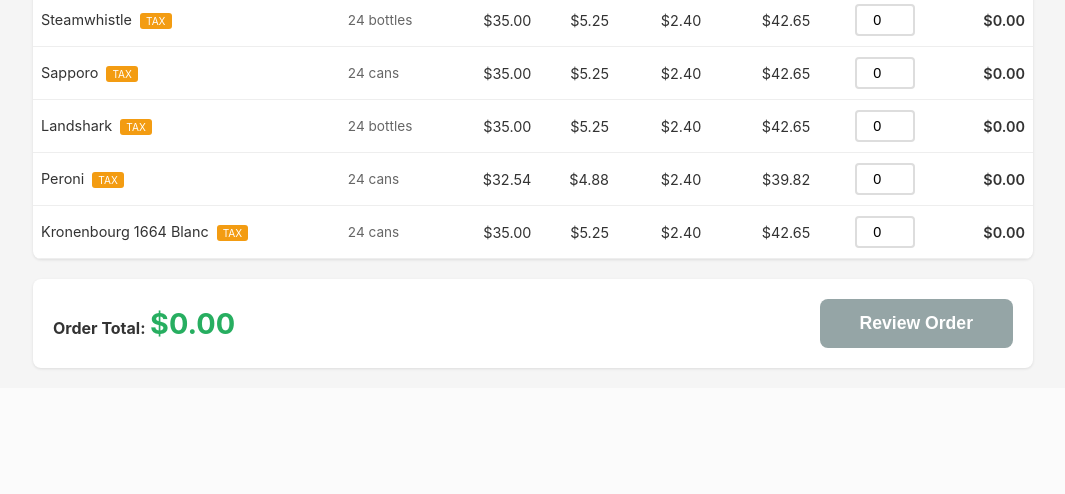
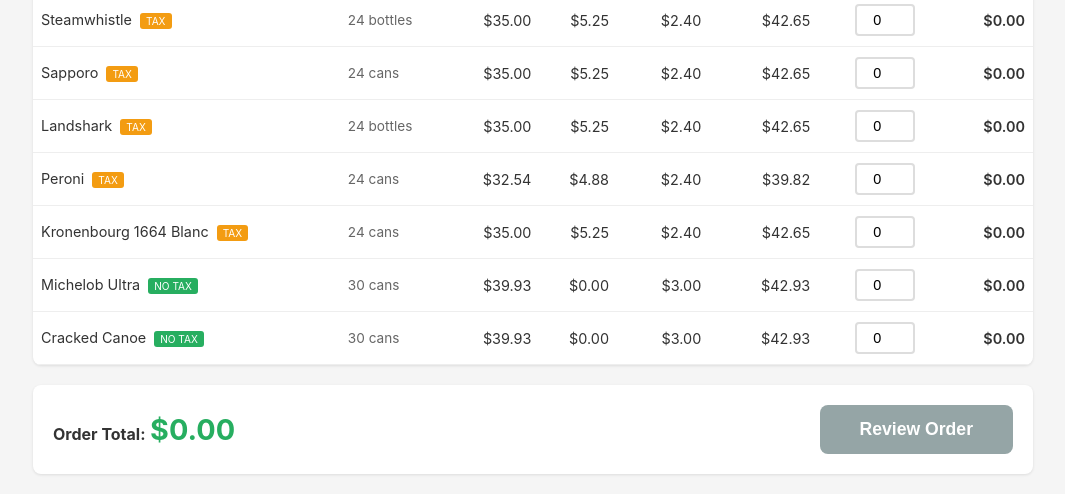
Before and after one commit to jbiffis/apps, a PHP site: page / in a window 1280 px wide. Shown: the part 1288-1782 px from the top of the page, without its empty margins (107-1172 px from the left). Before the commit the page ends 1658 px from the top, so only its background shows below. Run offline with PHP 8.4, Linux system fonts and the light colour scheme.

Commit message:
Add Michelob Ultra and Cracked Canoe to $39.93 no-tax section
Appended to end of array to preserve existing order IDs.

Co-Authored-By: Claude Opus 4.6 (1M context) <noreply@anthropic.com>

```diff
--- a/beer/beers.php
+++ b/beer/beers.php
@@ -34,6 +34,10 @@ $beers = [
     ['name' => 'Landshark',             'format' => '24 bottles',  'price' => 35.00, 'taxable' => true, 'containers' => 24],
     ['name' => 'Peroni',                'format' => '24 cans',     'price' => 32.54, 'taxable' => true, 'containers' => 24],
     ['name' => 'Kronenbourg 1664 Blanc','format' => '24 cans',     'price' => 35.00, 'taxable' => true, 'containers' => 24],
+
+    // Added after initial orders — appended to preserve existing IDs
+    ['name' => 'Michelob Ultra',         'format' => '30 cans',    'price' => 39.93, 'taxable' => false, 'containers' => 30],
+    ['name' => 'Cracked Canoe',          'format' => '30 cans',    'price' => 39.93, 'taxable' => false, 'containers' => 30],
 ];
 
 // Pre-calculate tax, deposit, and total for each beer
```
